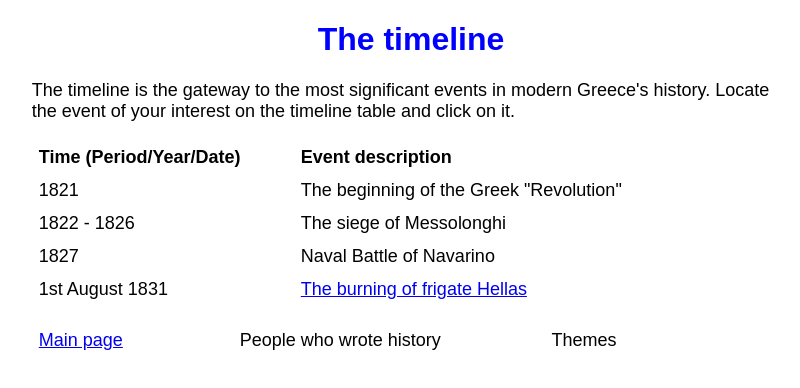
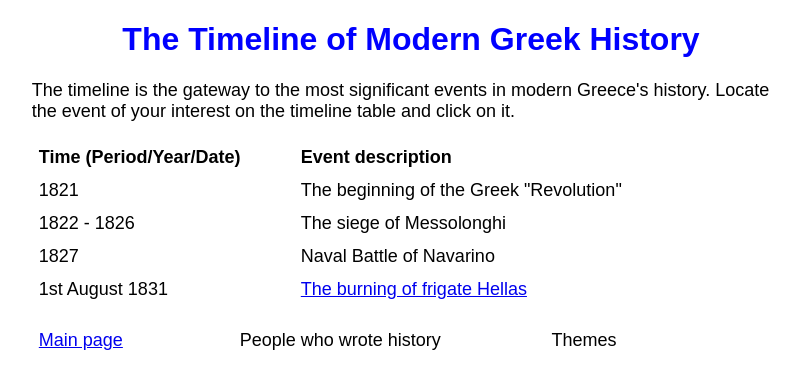
Before and after one commit to athinaeos/cs50_project0, a plain HTML site: page timeline.html in a window 1280 px wide. Shown: the whole page, without its empty margins (229-1029 px from the left). Drawn offline with Linux system fonts and the light colour scheme.

```diff
--- a/timeline.html
+++ b/timeline.html
@@ -5,7 +5,7 @@
         <link rel="stylesheet" href = "styles1.css">
     </head>
     <body>
-    	<h1>The timeline</h1>
+    	<h1>The Timeline of Modern Greek History</h1>
     	<p></p>
     	<div id="top">
         <p class="center">The timeline is the gateway to the most significant events in modern Greece's history. Locate the event of your interest on the timeline table and click on it. </p>
```
